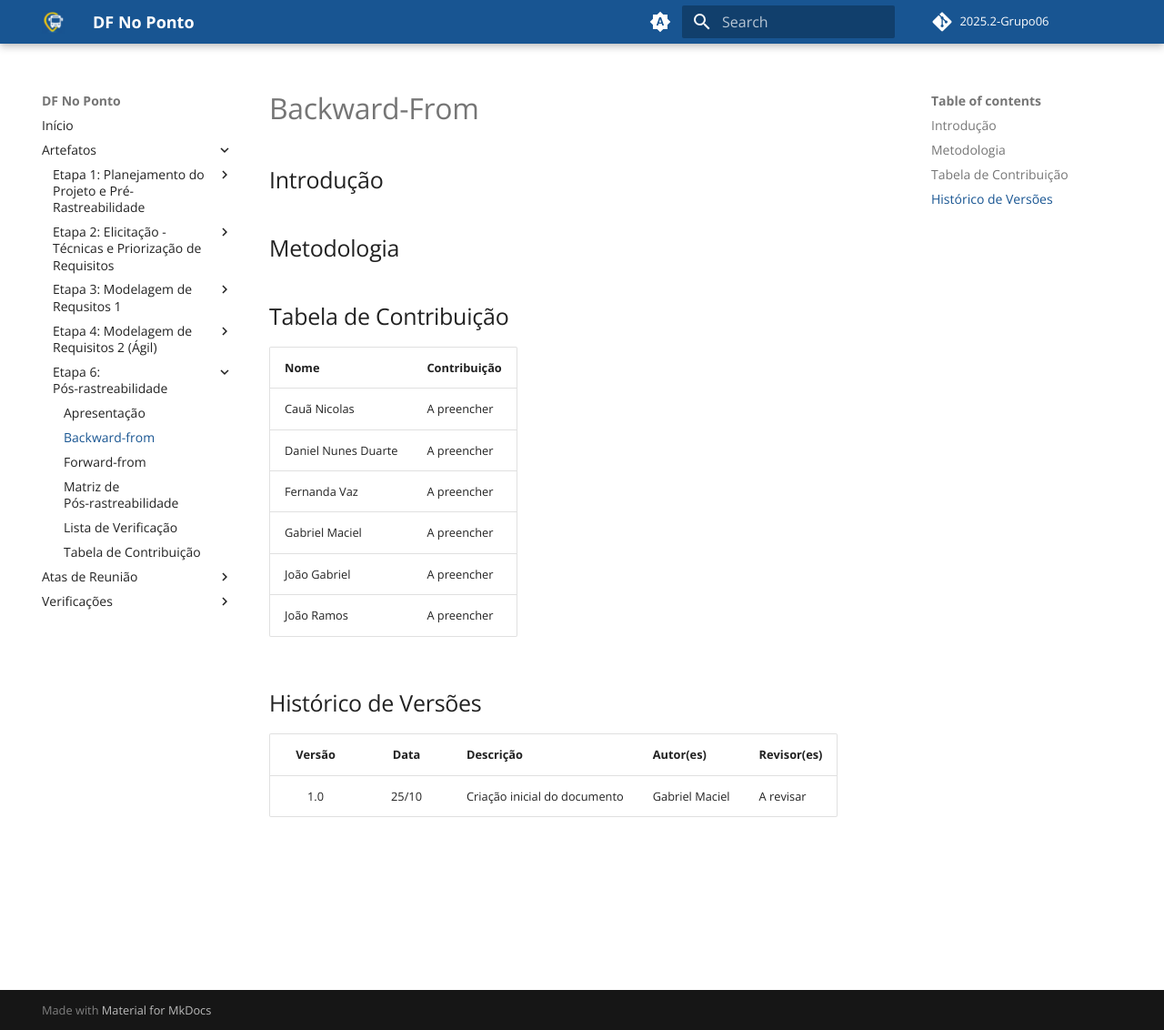
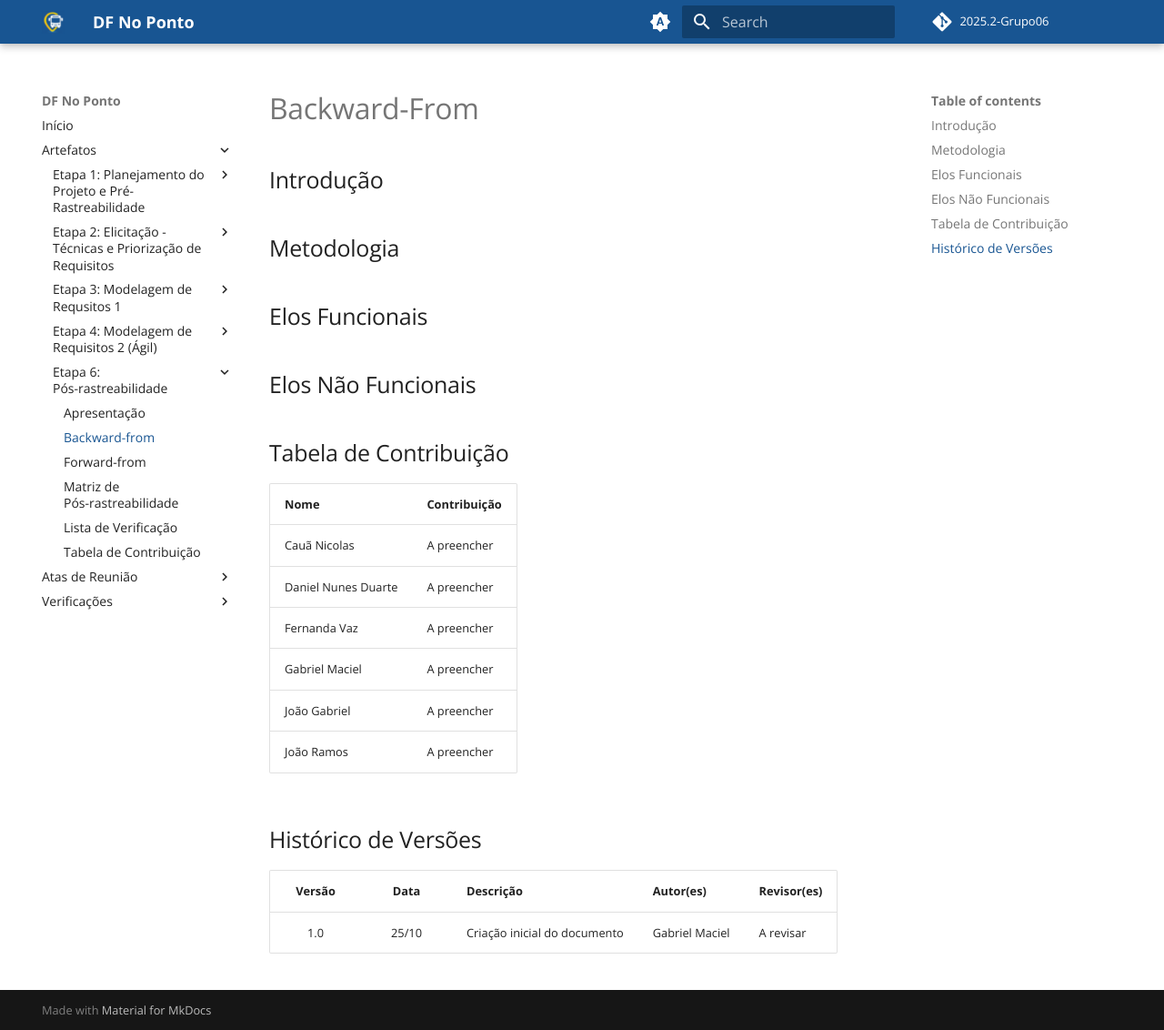
Before and after one commit to Requisitos-de-Software/2025.2-Grupo06, an MkDocs documentation site: the page built from docs/pos-rastreabilidade/backward.md, in a window 1280 px wide and 1132 px high. Shown: the whole window at 91% size. Built offline with MkDocs 1.6.1 and Material for MkDocs 9.7.7, drawn with Linux system fonts in a browser that asks for light colours; comment, search, counter and statistics services are not loaded.

Commit message:
alteração backward-from

```diff
--- a/docs/pos-rastreabilidade/backward.md
+++ b/docs/pos-rastreabilidade/backward.md
@@ -3,6 +3,10 @@
 ## Introdução
 
 ## Metodologia
+
+## Elos Funcionais
+
+## Elos Não Funcionais
 
 ## Tabela de Contribuição
 
```
